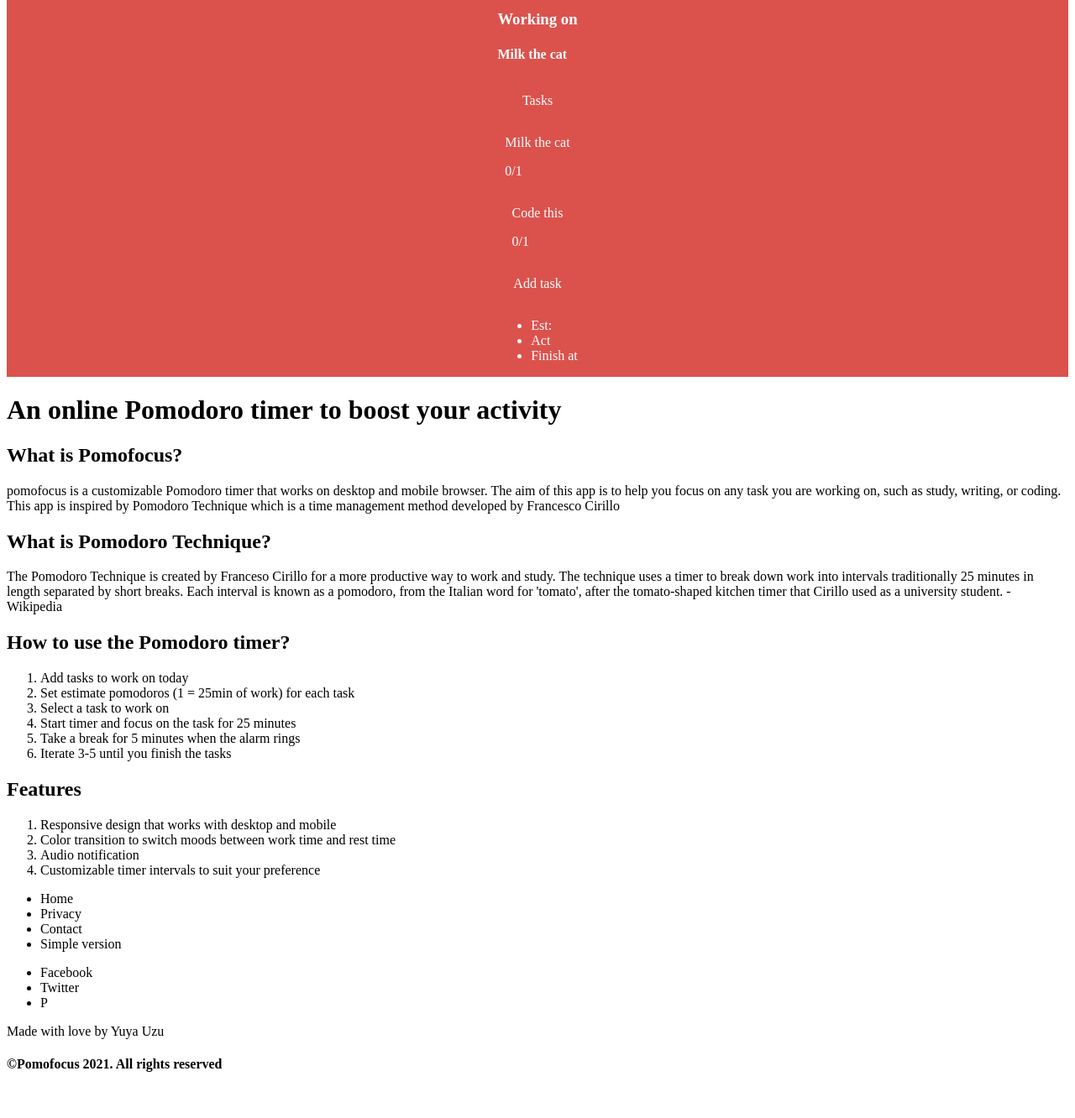
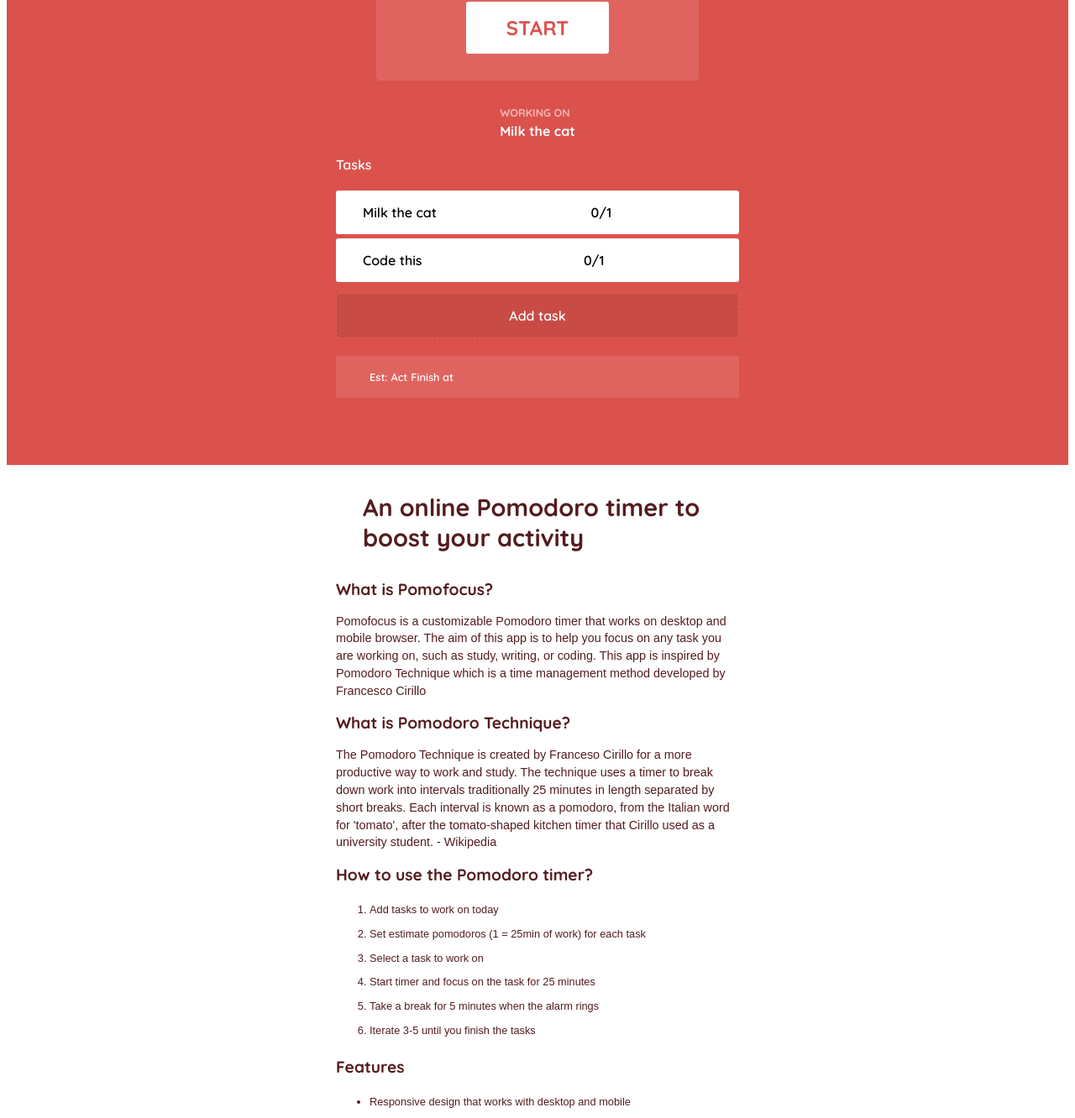
Before and after one commit to pannibel/03-RECREATE-THIS, a plain HTML site: page index.html in a window 1280 px wide. Shown: the part 312-1644 px from the top of the page at 84% size. Before the commit the page ends 1611 px from the top, so only its background shows below. Drawn offline with Linux system fonts and the light colour scheme.

Commit message:
after lunch

```diff
--- a/index.html
+++ b/index.html
@@ -23,15 +23,16 @@
             <li class="button">Setting</li>
             <li class="button">Login</li>
         </ul>
+        <hr>
     </div>
 </section>
 
 <section id="timer">
     <div id="activities">
         <ul>
-            <li class="button">Pomodoro</li>
-            <li class="button">Short break</li>
-            <li class="button">Long break</li>
+            <li class="buttondark">Pomodoro</li>
+            <li class="button">Short Break</li>
+            <li class="button">Long Break</li>
         </ul>
     </div>
 
@@ -83,10 +84,12 @@
 
 <div id="white">
 
+    <div id="text">
+
     <h1>An online Pomodoro timer to boost your activity</h1>
 
     <h2>What is Pomofocus?</h2>
-    <p>pomofocus is a customizable Pomodoro timer that works on desktop and mobile browser. The aim of this app is to help you focus on any task you are working on, such as study, writing, or coding. This app is inspired by Pomodoro Technique which is a time management method developed by Francesco Cirillo</p>
+    <p>Pomofocus is a customizable Pomodoro timer that works on desktop and mobile browser. The aim of this app is to help you focus on any task you are working on, such as study, writing, or coding. This app is inspired by Pomodoro Technique which is a time management method developed by Francesco Cirillo</p>
 
     <h2>What is Pomodoro Technique?</h2>
     <p>The Pomodoro Technique is created by Franceso Cirillo for a more productive way to work and study. The technique uses a timer to break down work into intervals traditionally 25 minutes in length separated by short breaks. Each interval is known as a pomodoro, from the Italian word for 'tomato', after the tomato-shaped kitchen timer that Cirillo used as a university student. - Wikipedia</p>
@@ -102,14 +105,18 @@
     </ol>
 
     <h2>Features</h2>
-    <ol>
+    <ul>
         <li>Responsive design that works with desktop and mobile</li>
         <li>Color transition to switch moods between work time and rest time</li>
         <li>Audio notification</li>
         <li>Customizable timer intervals to suit your preference</li>
-    </ol>
+    </ul>
+
+</div>
 </div>
 </main>
+
+<hr>
 
 <footer>
 
--- a/style.css
+++ b/style.css
@@ -1,7 +1,9 @@
 
-#red h1, #red h2, #red h3, #red h4, #red p, #red li {
-    color: white;
-}
+@import url('https://fonts.googleapis.com/css2?family=Quicksand:wght@300;400;500;600;700&display=swap');
+
+
+/* RED SECTION */
+
 
 #red {
     background-color: #db524d;
@@ -10,20 +12,54 @@
     grid-template-rows: auto;
 }
 
+#red h1, #red h2, #red h3, #red h4, #red li, #red p {
+    color: white;
+    font-family: Quicksand;
+}
+
+#red h1 {
+    font-weight: 700;
+    font-size: 1rem;
+}
+
+#red h2 {
+    font-weight: 700;
+}
+
+#red h3 {
+    font-size: 0.8rem;
+    line-height: 0.8rem;
+    margin: 0;
+    text-transform: uppercase;
+    color: #f0b7b5;
+}
+
+#red h4 {
+    font-size: 1rem;
+    margin: 0.3rem 0 0 0;
+}
+
+#red li {
+    font-weight: 600;
+    font-size: 0.8rem;
+}
+
+#red p {
+    font-weight: 600;
+    font-size: 1rem;
+}
+
 #navbar {
     grid-column: 2 / 3;
     grid-row: 1 / 2;
     display: grid;
     grid-template-columns: 50% 50%;
     grid-template-rows: auto;
+    border-bottom: #be5551;
 }
 
 #logo {
     justify-self: flex-start;
-}
-
-#buttons {
-    background-color: #df645f;
 }
 
 #buttons ul {
@@ -36,9 +72,14 @@
     list-style: none;
 }
 
-#button {
+.button {
     display: block;
+    background-color: #df645f;
+    border-radius: 0.2rem;
+    padding: 0.5rem 0.8rem 0.5rem 0.8rem;
 }
+
+
 
 
 #timer {
@@ -62,16 +103,40 @@
 #activities li {
     list-style: none;
 }
+.buttondark {
+    display: block;
+    background-color: #be5551;
+    border-radius: 0.2rem;
+    padding: 0.5rem 0.8rem 0.5rem 0.8rem;
+}
 
 #clock {
     grid-row: 2 / 3;
     justify-self: center;
 }
 
+#clock h2 {
+    font-size: 6rem;
+    margin: 0 0 1rem 0;
+}
+
 #startbutton {
     grid-row: 3 / 4;
     justify-self: center;
+    background-color: white;
+    border-radius: 0.2rem;
+    margin: 0 0 2rem 0;
 }
+
+#startbutton p {
+    font-family: Quicksand;
+    font-size: 1.5rem;
+    font-weight: 700;
+    text-transform: uppercase;
+    color: #db524d;
+    margin: 1rem 3rem 1rem 3rem;
+}
+
 
 
 
@@ -80,6 +145,7 @@
     grid-row: 3 / 4;
     display: grid;
     grid-template-rows: auto;
+    gap: 0.3rem;
 }
 
 #title {
@@ -89,25 +155,157 @@
 
 #tasks {
     grid-row: 2 / 3;
-    justify-self: center;
+
 }
 
 #whitebox1 {
     grid-row: 3 / 4;
-    justify-self: center;
+    background-color: white;
+    border-radius: 0.2rem;
+    display: flex;
+    justify-content: space-between;
 }
 
 #whitebox2 {
     grid-row: 4 / 5;
-    justify-self: center;
+    background-color: white;
+    border-radius: 0.2rem;
+    display: flex;
+    justify-content: space-between;
+}
+
+#whitebox1 p, #whitebox2 p {
+    color: black;
+    margin: 1rem 0 1rem 2rem;
 }
 
 #addtask {
     grid-row: 5 / 6;
-    justify-self: center;
+    display: flex;
+    justify-content: center;
+    background-color: #c94b46;
+    border-radius: 0.2rem;
+    border: #df645f 0.1rem;
+    border-style: dashed;
+    margin-top: 0.5rem;
 }
 
 #pinkbox {
     grid-row: 6 / 7;
+    display: flex;
+    background-color: #df645f;
+    margin: 1rem 0 5rem 0;
+}
+
+#pinkbox li {
+    list-style: none;
+    display: inline-block;
+}
+
+
+
+
+/* WHITE SECTION */
+
+#white {
+    display: grid;
+    grid-template-columns: auto 30rem auto;
+    grid-template-rows: auto;
+}
+
+#white h1, #white h2, #white h3, #white h4 {
+    color: #541c1f;
+    font-family: Quicksand;
+}
+
+#white p {
+    color: #541c1f;
+    font-family: Arial, Helvetica, sans-serif;
+    font-size: 0.9rem;
+    line-height: 1.3rem;
+}
+
+#white li{
+    color: #541c1f;
+    font-family: Arial, Helvetica, sans-serif;
+    font-size: 0.8rem;
+    line-height: 1.8rem;
+}
+
+#white h1 {
+    font-weight: 700;
+    font-size: 1.8rem;
+    margin: 2rem;
+}
+
+#white h2 {
+    font-weight: 700;
+    font-size: 1.2rem;
+}
+
+#white h3 {
+    font-size: 0.8rem;
+    line-height: 0.8rem;
+    margin: 0;
+    text-transform: uppercase;
+    color: #f0b7b5;
+}
+
+#white h4 {
+    font-size: 1rem;
+    margin: 0.3rem 0 0 0;
+}
+
+#text {
+    grid-column: 2 / 3;
+}
+
+
+/* FOOTER */
+
+footer {
+    display: grid;
+    grid-template-columns: auto 30rem auto;
+    grid-template-rows: auto;
+}
+
+footer p, footer li, footer h4 {
+    font-family: Arial, Helvetica, sans-serif;
+    font-size: 0.7rem;
+    color: #541c1f;
+}
+
+footer ul {
+    grid-column: 2 / 3;
+    grid-row: 1 / 2;
+    justify-self: center;
+    display: flex;
+    justify-content: space-between;
+    padding: 0;
+    margin: 0;
+}
+
+footer li {
+    list-style: none;
+    margin: 0.6rem;
+    text-transform: uppercase;
+    font-weight: 700;
+}
+
+#socials {
+    grid-column: 2 / 3;
+    grid-row: 2 / 3;
     justify-self: center;
 }
+
+footer p {
+    grid-column: 2 / 3;
+    grid-row: 3 / 4;
+    justify-self: center;
+}
+
+footer h4 {
+    grid-column: 2 / 3;
+    grid-row: 4 / 5;
+    justify-self: center;
+}
```
